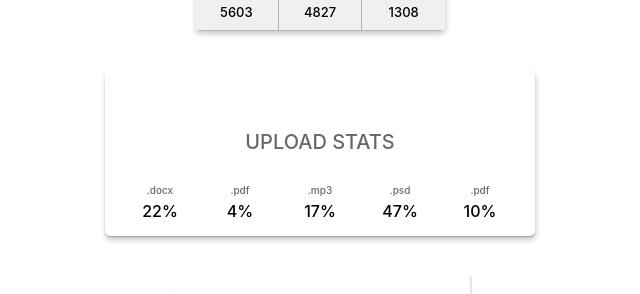
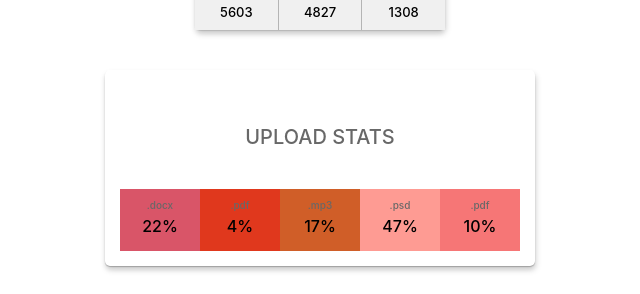
Before and after one commit to An-nettt/goit-react-hw-01-components, a React (Create React App) app: page / in a window 1280 px wide. Shown: the part 308-602 px from the top of the page, without its empty margins (320-960 px from the left). Built offline with nearby package versions, Linux system fonts and the light colour scheme; grey boxes are pictures that could not be loaded.

Commit message:
Add changeColor function on Statistics

```diff
--- a/src/components/Statistics/Stat/Stat.styled.jsx
+++ b/src/components/Statistics/Stat/Stat.styled.jsx
@@ -1,10 +1,11 @@
 import styled from 'styled-components';
+import { getRandomHexColor } from '../changeColors';
 
 export const Container = styled.section`
   width: 400px;
   height: auto;
   margin: 40px auto 0;
-  padding: 40px 15px 0 15px;
+  padding: 15px;
   box-shadow: 0px 1px 1px rgba(0, 0, 0, 0.12), 0px 1px 1px rgba(0, 0, 0, 0.12),
     0px 4px 4px rgba(0, 0, 0, 0.06), 1px 4px 6px rgba(0, 0, 0, 0.16);
   border-radius: 5px;
@@ -13,7 +14,7 @@ export const Container = styled.section`
 export const Title = styled.h2`
   display: flex;
   justify-content: center;
-  margin: 20px 0;
+  margin: 40px 0;
   text-transform: uppercase;
   color: #686868;
   font-size: 20px;
@@ -35,6 +36,12 @@ export const Item = styled.li`
   margin: 0;
   padding: 5px 0 15px;
   flex-basis: calc((100% - 30px) / 4);
+  background-color: ${props => {
+    switch (props) {
+      default:
+        return getRandomHexColor();
+    }
+  }};
 `;
 
 export const Label = styled.span`
--- a/src/components/Statistics/changeColors.js
+++ b/src/components/Statistics/changeColors.js
@@ -1,9 +1,4 @@
-export function changeColors() {
-  const changeColor = document.querySelectorAll('li');
-  changeColor.style.backgroundColor = getRandomHexColor();
-}
-
-function getRandomHexColor() {
+export function getRandomHexColor() {
   return `#${Math.floor(Math.random() * 16777215)
     .toString(16)
     .padStart(6, 0)}`;
```
